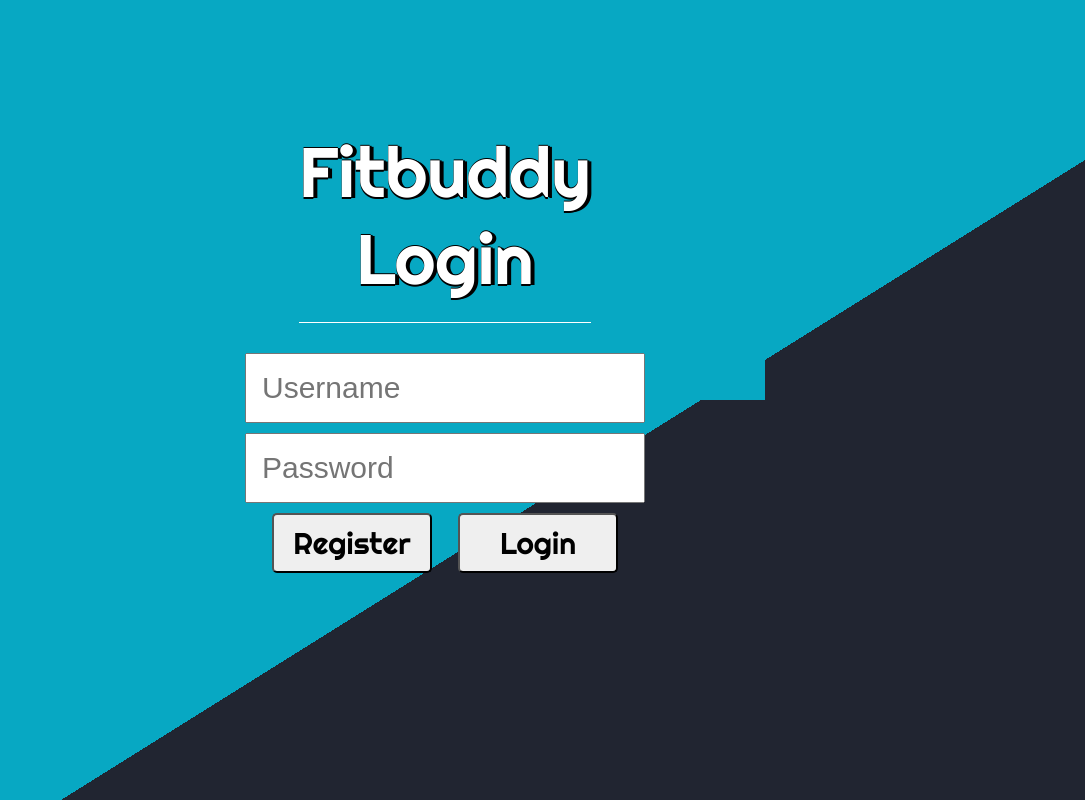
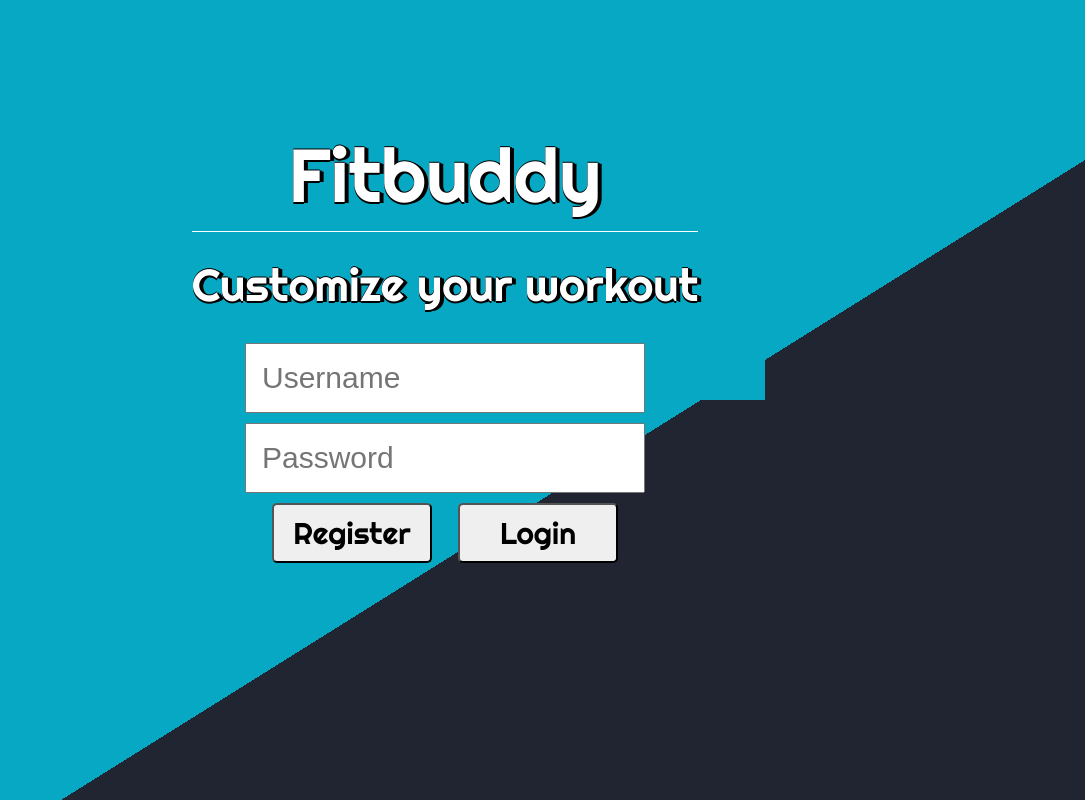
Before and after one commit to lamktom/Fitbuddy, a website: page public/index.html in a window 1280 px wide. Shown: the whole page, without its empty margins (195-1280 px from the left). Drawn offline with nearby package versions, Linux system fonts and the light colour scheme.

Commit message:
Added login subheading

```diff
--- a/public/index.html
+++ b/public/index.html
@@ -13,7 +13,8 @@
 		<div id="login-wrapper">
 			<!-- login header -->
 			<header>
-				<div class="login-heading"> Fitbuddy Login</div>
+				<div class="login-heading">Fitbuddy</div>
+				<div class="login-subheading">Customize your workout</div>
 			</header>
 
 			<main role='main'>
--- a/public/style.css
+++ b/public/style.css
@@ -64,10 +64,7 @@ nav {
 	flex-direction: column;
 	background: #07A8C3;
 	align-items: center;
-/*	justify-content: center;*/
 	padding-top: 10%;
-	padding-left: 20%;
-	padding-right: 20%;
 	height: 400px;
 	margin-right: 25%;
 	margin-left:25%;
@@ -78,10 +75,20 @@ nav {
 	border-bottom: solid 1px white;
 	text-align: center;
 	font-family: 'Righteous', cursive;
-	font-size: 70px;
+	font-size: 75px;
 	text-shadow: 4px 1px black, 0 2px black, 2px 0 black, 0 -1px black;
-	padding-bottom: 20px;
-	margin-bottom: 30px;
+	padding-bottom: 10px;
+	margin-bottom: 25px;
+}
+
+.login-subheading {
+	color: white;
+	text-align: center;
+	font-family: 'Righteous', cursive;
+	font-size: 45px;
+	text-shadow: 4px 1px black, 0 2px black, 2px 0 black, 0 -1px black;
+	padding-bottom: 10px;
+	margin-bottom: 20px;
 }
 
 #username, #password, #fullname {
```
